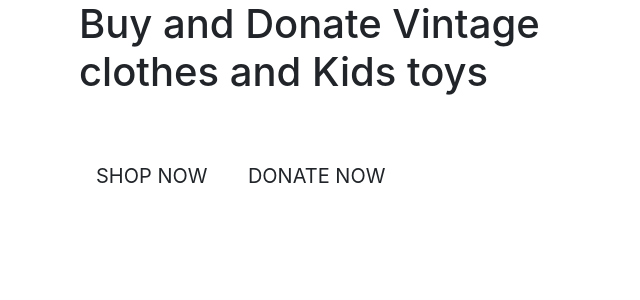
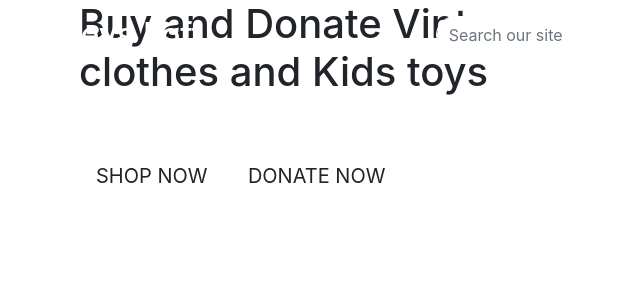
Before and after one commit to Marittie/pp5-ecommerce, a Django app: page / in a window 1280 px wide. Shown: the top 300 px of the page, without its empty margins (6-646 px from the left). Run offline with Django 3.2, Linux system fonts and the light colour scheme; some libraries are stand-ins or nearby versions.

Commit message:
Added main page header

```diff
--- a/templates/base.html
+++ b/templates/base.html
@@ -30,7 +30,67 @@
     <title>Jordaan Vintage & Charity {% block extra_title %}{% endblock %}</title>
   </head>
   <body>
-    <header class="container-fluid fixed-top"></header>
+    <header class="container-fluid fixed-top">
+      <div id="topnav" class="row bg-black pt-lg-2 d-none d-lg-flex">
+        <div class="col-12 col-lg-4 py-1 py-lg-0 text-center text-lg-left">
+            <a href="{% url 'home' %}" class="nav-link main-logo-link">
+                <h2 class="logo-font text-white my-0">Laneys Loft</h2>
+            </a>
+        </div>
+        <!-- search box -->
+        <div class="col-12 col-lg-4 my-auto py-1 py-lg-0">
+            <form method="GET" action="{% url '' %}">
+                <div class="input-group w-100">
+                    <input class="form-control border border-white rounded-pill" type="text" name="search" placeholder="Search our site" aria-label="Search our site">
+                    <div class="input-group-append">
+                        <button class="form-control btn btn-black border border-white rounded-pill" type="submit" aria-label="button to search site">
+                            <span class="icon">
+                                <i class="fas fa-search"></i>
+                            </span>
+                        </button>
+                    </div>
+                </div>
+            </form>
+        </div>
+        <!-- account details -->
+        <div class="col-12 col-lg-4 search-box my-auto py-1 py-lg-0">
+            <ul class="list-inline list-unstyled text-center text-lg-right my-0 ">
+                <li class="list-inline-item dropdown">
+                    <a class="text-white nav-link" href="#" data-toggle="dropdown" aria-haspopup="true" aria-expanded="false">
+                        <div class="text-center">
+                            <div><i class="fas fa-user fa-lg"></i></div>
+                            <p class="my-0">My Account</p>
+                        </div>
+                    </a>
+                    <div class="dropdown-menu border-0" aria-labelledby="user-options">
+                            {% if user.is_authenticated %}
+                            <a href="{% url 'profile' %}" class="dropdown-item">My Profile</a>
+                            <a href="{% url 'account_logout' %}" class="dropdown-item">Logout</a>
+                            {% else %}
+                            <a href="{% url 'account_signup' %}" class="dropdown-item">Register</a>
+                            <a href="{% url 'account_login' %}" class="dropdown-item">Login</a>
+                            {% endif %}
+                    </div>
+                </li>
+                <!-- shopping bag -->
+                <li class="list-inline-item">
+                    <a class="{% if grand_total %}text-info font-weight-bold{% else %}text-white{% endif %} nav-link" href="{% url '' %}">
+                        <div class="text-center">
+                            <div><i class="fas fa-shopping-bag fa-lg"></i></div>
+                            <p class="my-0">
+                                {% if grand_total %}
+                                    £{{ grand_total|floatformat:2 }}
+                                {% else %}
+                                    £0.00
+                                {% endif %}
+                            </p>
+                        </div>
+                    </a>
+                </li>
+            </ul>
+        </div>
+    </div>
+    </header>
 
     {% if messages %}
         <div class="message-container"></div>
```
